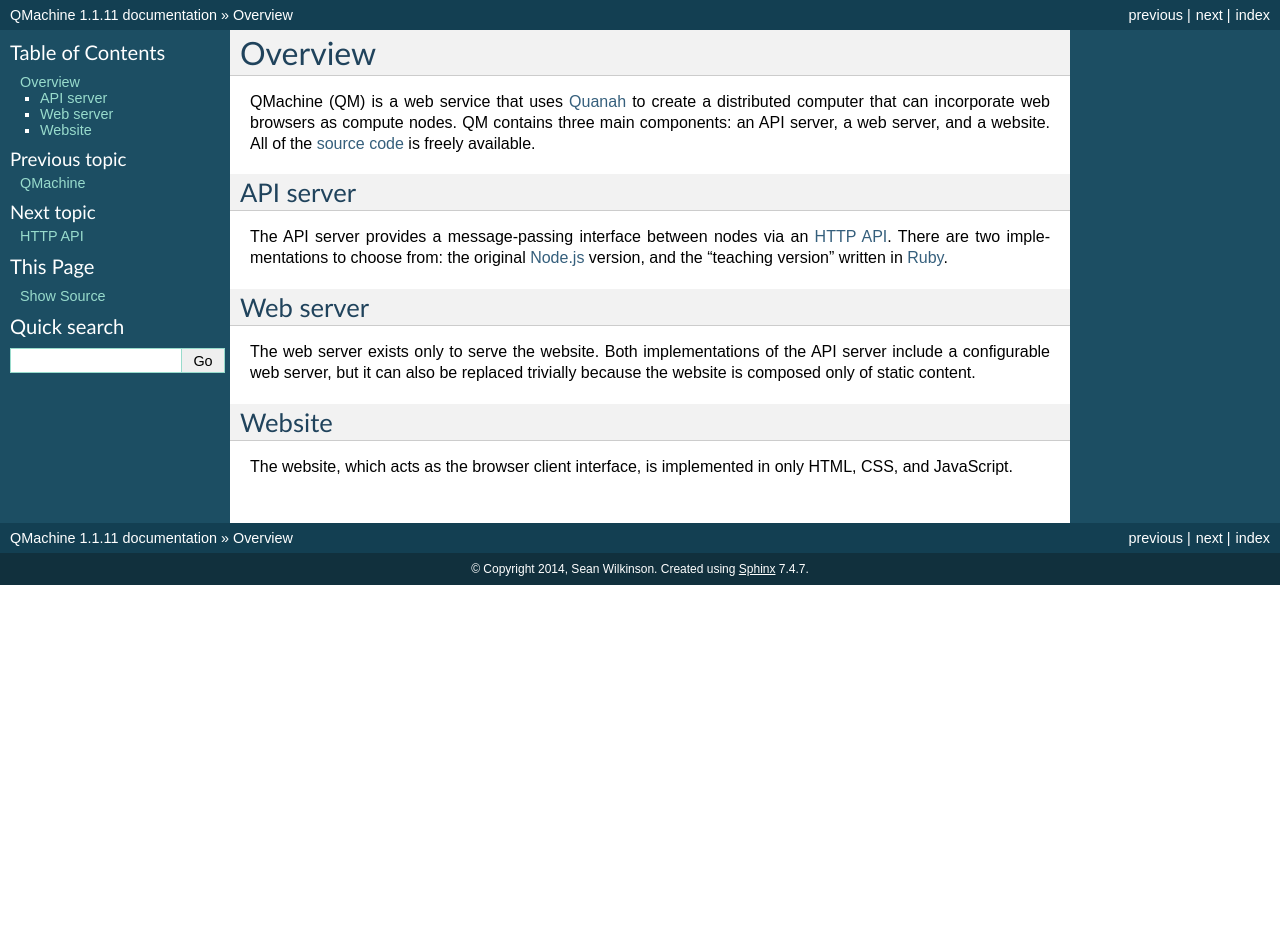
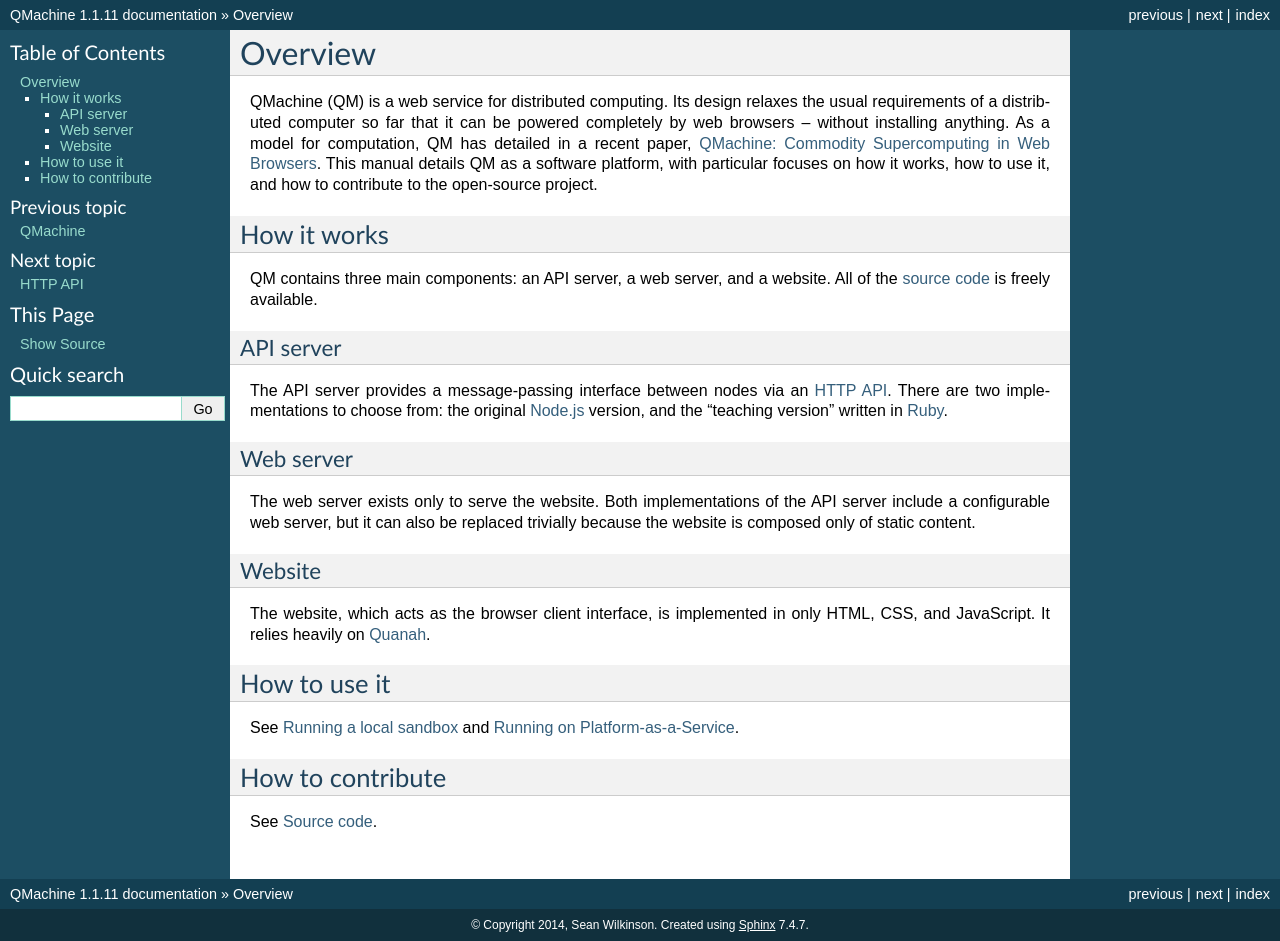
Before and after one commit to qmachine/qmachine, a Sphinx documentation site: the page built from docs/overview.rst, in a window 1280 px wide. Built offline with Sphinx 7.4.7, drawn with Linux system fonts in a browser that asks for light colours; before the commit the page ends 900 px from its top, so only the background shows below that.

Commit message:
Corrected the overview to be for the manual, not for the project

```diff
--- a/docs/overview.rst
+++ b/docs/overview.rst
@@ -1,13 +1,24 @@
 Overview
 ========
 
-QMachine (QM) is a web service that uses Quanah_ to create a distributed
-computer that can incorporate web browsers as compute nodes. QM contains three
-main components: an API server, a web server, and a website. All of the
-:doc:`source code <source-code>` is freely available.
+QMachine (QM) is a web service for distributed computing. Its design relaxes
+the usual requirements of a distributed computer so far that it can be powered
+completely by web browsers -- without installing anything. As a model for
+computation, QM has detailed in a recent paper,
+`QMachine: Commodity Supercomputing in Web Browsers
+<http://www.biomedcentral.com/1471-2105/15/176>`_. This manual details QM as a
+software platform, with particular focuses on how it works, how to use it, and
+how to contribute to the open-source project.
+
+
+How it works
+------------
+
+QM contains three main components: an API server, a web server, and a website.
+All of the :doc:`source code <source-code>` is freely available.
 
 API server
-----------
+~~~~~~~~~~
 
 The API server provides a message-passing interface between nodes via an
 :doc:`http-api`. There are two implementations to choose from: the original
@@ -15,17 +26,29 @@ The API server provides a message-passing interface between nodes via an
 :doc:`Ruby <rack-app>`.
 
 Web server
-----------
+~~~~~~~~~~
 
 The web server exists only to serve the website. Both implementations of the
 API server include a configurable web server, but it can also be replaced
 trivially because the website is composed only of static content.
 
 Website
--------
+~~~~~~~
 
 The website, which acts as the browser client interface, is implemented in only
-HTML, CSS, and JavaScript.
+HTML, CSS, and JavaScript. It relies heavily on Quanah_.
+
+
+How to use it
+-------------
+
+See :doc:`local-sandbox` and :doc:`paas-sandbox`.
+
+
+How to contribute
+-----------------
+
+See :doc:`source-code`.
 
 
 .. ----------------------------
```
